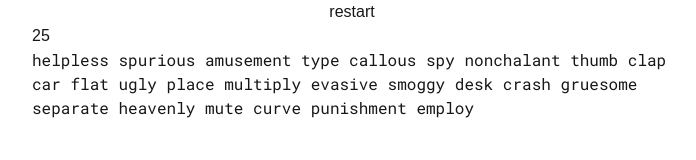
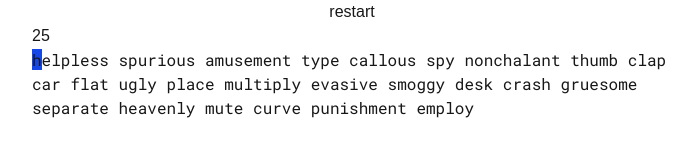
Before and after one commit to sharonyang16/typing-game, a Next.js app in the folder frontend/: page / in a window 1280 px wide. Shown: the top 160 px of the page, without its empty margins (288-984 px from the left). Built offline with nearby package versions, Linux system fonts and the light colour scheme.

Commit message:
add pointer

```diff
--- a/frontend/app/page.tsx
+++ b/frontend/app/page.tsx
@@ -8,7 +8,6 @@ export default function Home() {
     numWords,
     setNumWords,
     wordsTyped,
-    updateTyped,
     charMatches,
   } = useWords();
   return (
@@ -25,7 +24,9 @@ export default function Home() {
             <span
               key={index}
               className={`${
-                index >= wordsTyped.length
+                index === wordsTyped.length
+                  ? "bg-blue-700"
+                  : index >= wordsTyped.length
                   ? ""
                   : charMatches(index)
                   ? "text-green-400"
```
